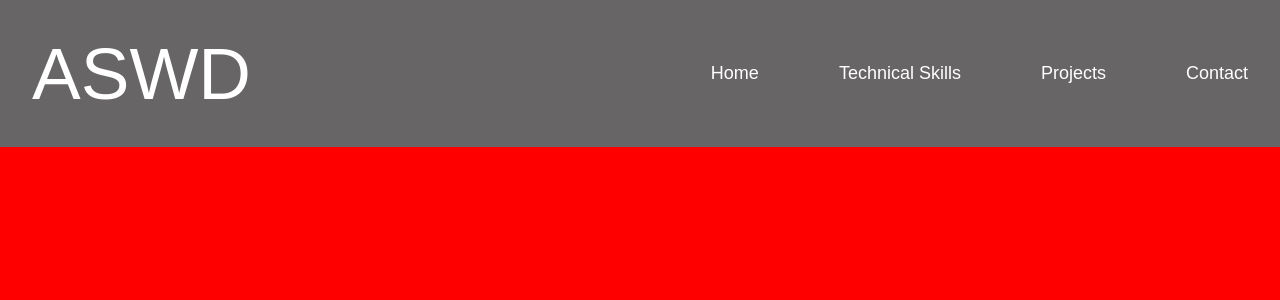
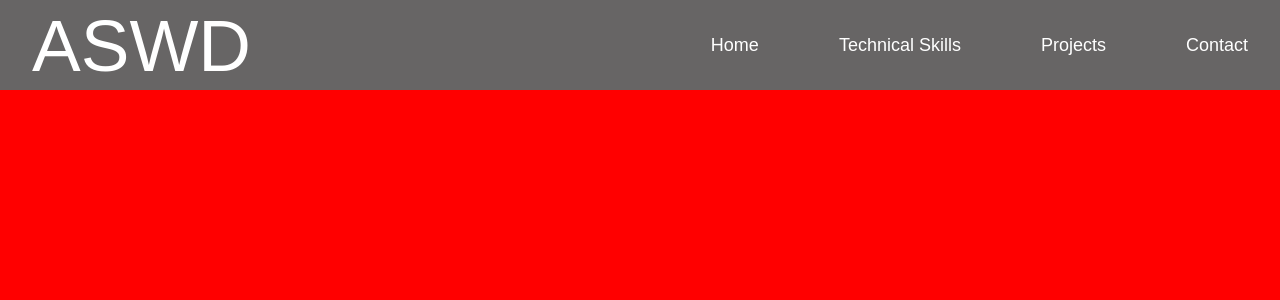
Before and after one commit to AlexSweeney/portfolio-site, a React (Create React App) app: page / in a window 1280 px wide. Shown: the top 300 px of the page. Built offline with nearby package versions, Linux system fonts and the light colour scheme; a web font is replaced by a local one.

Commit message:
full width when resize

```diff
--- a/src/App.jsx
+++ b/src/App.jsx
@@ -26,7 +26,8 @@ export default function App() {
     background: 'red',
     position: 'absolute',
     width: '100%',
-    height: '100%',
+    height: '100vh',
+    minWidth: '250px',
   };
 
   function onTouchBurgerLink(link) {
@@ -44,7 +45,7 @@ export default function App() {
       <BrowserRouter>
         <Header logoChars={logoChars} navLinks={navLinks} setBurgerIsOpen={setShowBurgerMenu}/>
 
-        {/* <BurgerMenu links={navLinks} show={showBurgerMenu} handleTouch={onTouchBurgerLink}/>
+        {/*<BurgerMenu links={navLinks} show={showBurgerMenu} handleTouch={onTouchBurgerLink}/>
 
         {
           !showBurgerMenu &&
--- a/src/components/Header/Header.jsx
+++ b/src/components/Header/Header.jsx
@@ -21,8 +21,12 @@ export default function Header({
 		display: 'flex',
 		justifyContent: 'space-between',
 		alignItems: 'center',
-		padding: '32px',
-    boxSizing: 'border-box',
+
+		padding: '45px 32px',
+		height: '64px',
+		position: 'relative',
+
+		boxSizing: 'border-box',
 		background: colors.background.dark,
 		width: '100%',
 	};
@@ -48,8 +52,8 @@ export default function Header({
 	const burgerStyle = {
 		flexDirection: 'column',
 		justifyContent: 'space-between',
-		width: '100px',
-		height: '75px',
+		width: '75px',
+    height: '53px',
 	};
 
 	const burgerBarStyle = {
```
Also changed, not shown: 1 other file (tests, documents, lock files or other folders).
